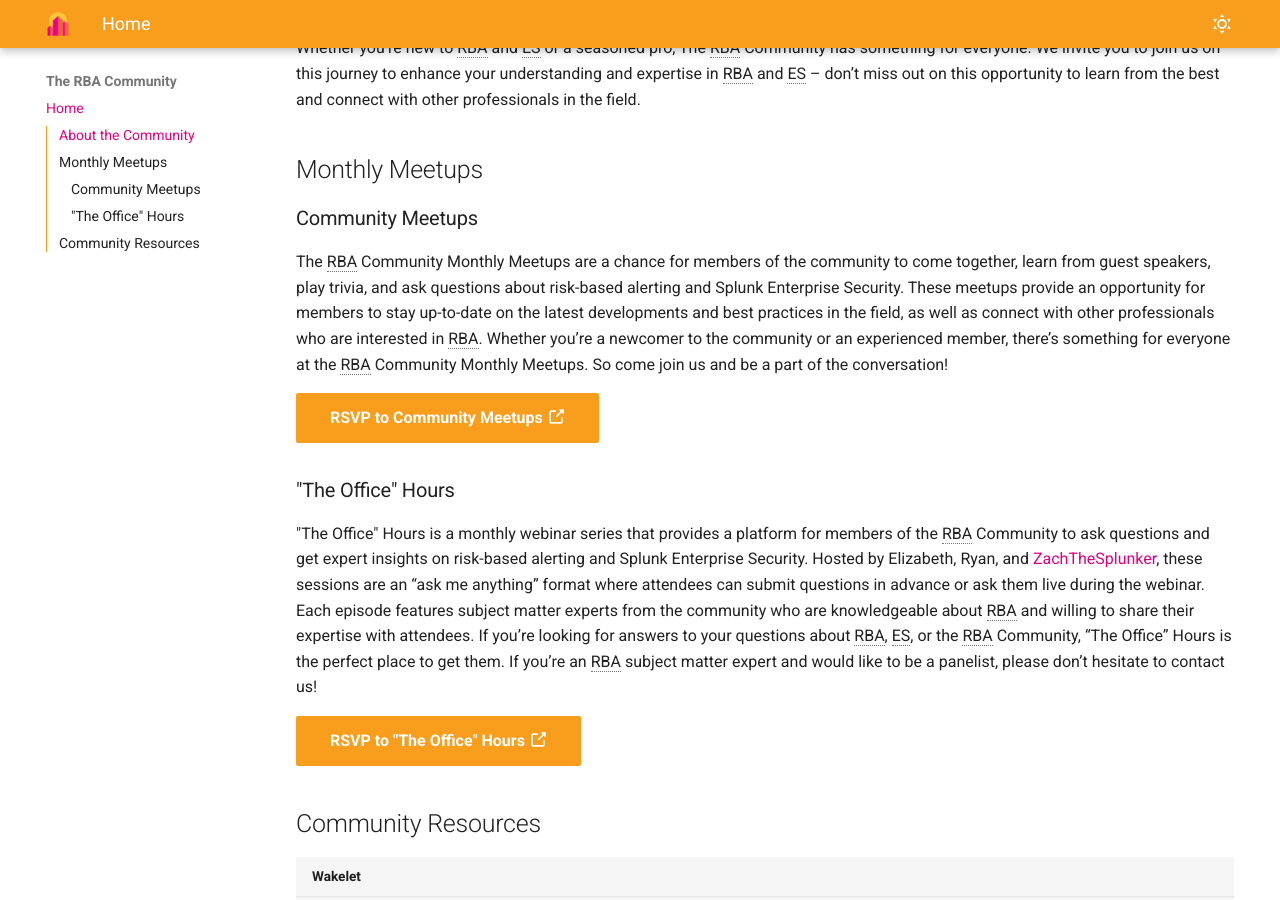
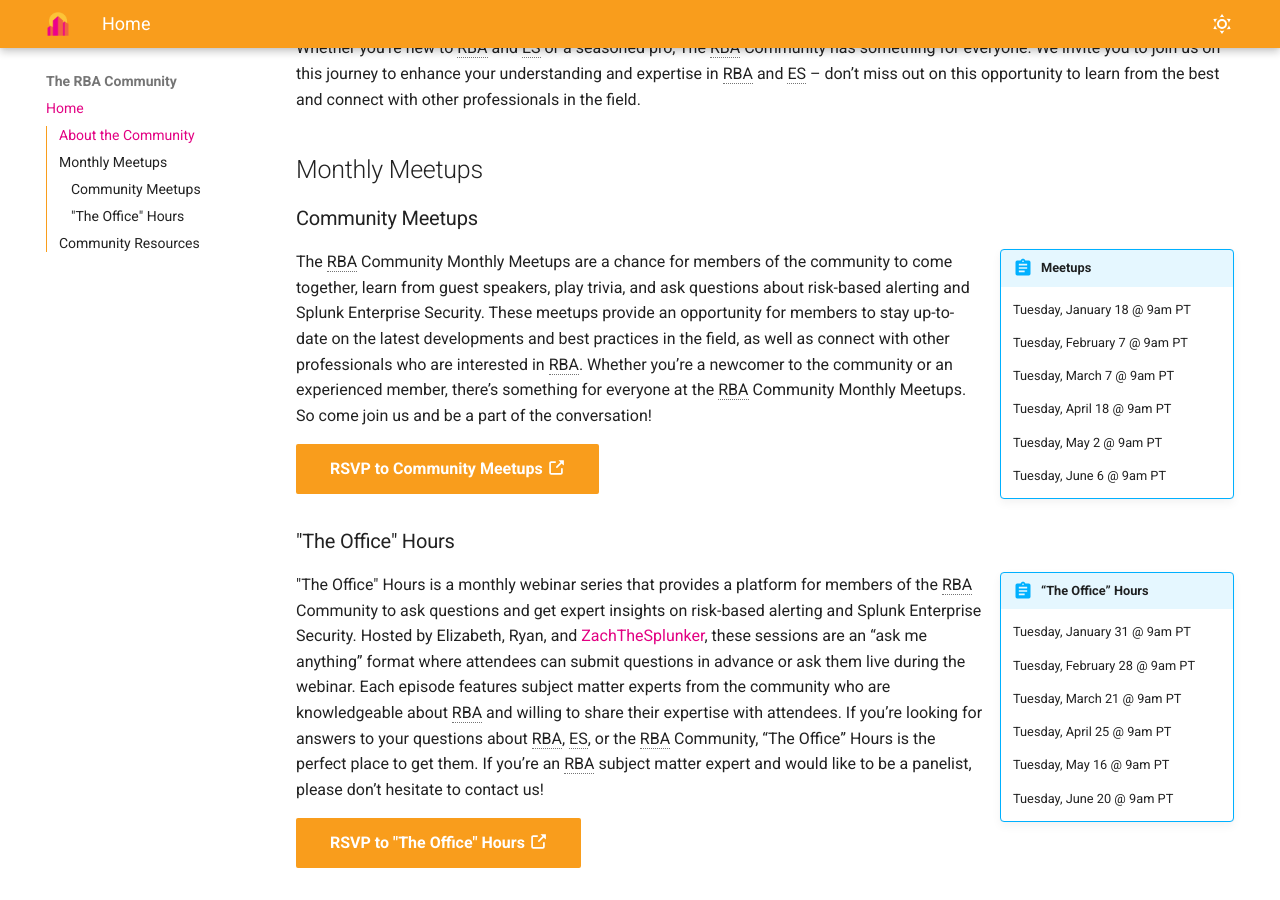
Before and after one commit to rba-community/rba-community, an MkDocs documentation site: the page built from docs/index.md, in a window 1280 px wide and 900 px high, scrolled down 718 px. Built offline with MkDocs 1.6.1 and Material for MkDocs 9.7.7, drawn with Linux system fonts in a browser that asks for light colours; emoji names are drawn with the system emoji font.

Commit message:
added meetup times
Signed-off-by: Zachary Christensen <zchristensen@splunk.com>

```diff
--- a/docs/index.md
+++ b/docs/index.md
@@ -15,11 +15,37 @@
 
 ### Community Meetups
 
+!!! abstract inline end "Meetups"
+    Tuesday, January 18 @ 9am PT
+
+    Tuesday, February 7 @ 9am PT
+
+    Tuesday, March 7 @ 9am PT
+
+    Tuesday, April 18 @ 9am PT
+
+    Tuesday, May 2 @ 9am PT
+
+    Tuesday, June 6 @ 9am PT
+
 The RBA Community Monthly Meetups are a chance for members of the community to come together, learn from guest speakers, play trivia, and ask questions about risk-based alerting and Splunk Enterprise Security. These meetups provide an opportunity for members to stay up-to-date on the latest developments and best practices in the field, as well as connect with other professionals who are interested in RBA. Whether you’re a newcomer to the community or an experienced member, there’s something for everyone at the RBA Community Monthly Meetups. So come join us and be a part of the conversation!
 
 [RSVP to Community Meetups :octicons-link-external-16:](https://splunk.webex.com/webappng/sites/splunk/webinar/webinarSeries/register/341d3ab1cfad4b85a23eea7e1969d58d "RSVP to Community Meetups"){ .md-button .md-button--primary target="_blank" }
 
 ### "The Office" Hours
+
+!!! abstract inline end "“The Office” Hours"
+    Tuesday, January 31 @ 9am PT
+
+    Tuesday, February 28 @ 9am PT
+
+    Tuesday, March 21 @ 9am PT
+
+    Tuesday, April 25 @ 9am PT
+
+    Tuesday, May 16 @ 9am PT
+
+    Tuesday, June 20 @ 9am PT
 
 "The Office" Hours is a monthly webinar series that provides a platform for members of the RBA Community to ask questions and get expert insights on risk-based alerting and Splunk Enterprise Security. Hosted by Elizabeth, Ryan, and [ZachTheSplunker](https://zachthesplunker.com/){ target="_blank" }, these sessions are an “ask me anything” format where attendees can submit questions in advance or ask them live during the webinar. Each episode features subject matter experts from the community who are knowledgeable about RBA and willing to share their expertise with attendees. If you’re looking for answers to your questions about RBA, ES, or the RBA Community, “The Office” Hours is the perfect place to get them. If you’re an RBA subject matter expert and would like to be a panelist, please don’t hesitate to contact us!
 
```
